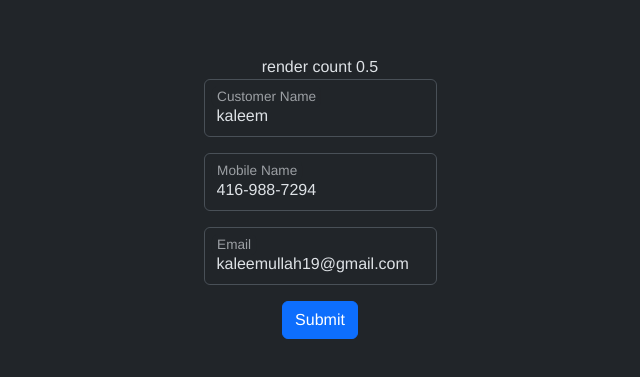
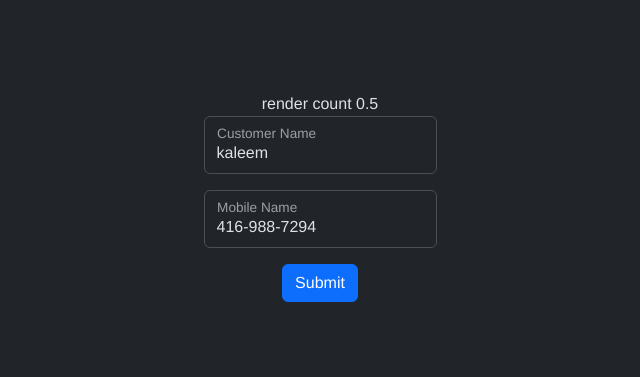
Before and after one commit to kaleemullah19/react-hook-form, a React (Vite) app: page / in a window 1280 px wide. Shown: the part 203-580 px from the top of the page, without its empty margins (320-960 px from the left). Built offline with nearby package versions, Linux system fonts and the light colour scheme.

Commit message:
removing email field

```diff
--- a/src/TypicalForm.jsx
+++ b/src/TypicalForm.jsx
@@ -16,7 +16,6 @@ const TypicalForm = () => {
       .string()
       .matches(phoneRegExp, "Invalid Canadian mobile number format")
       .required("Mobile number is required"),
-    email: yup.string().required("Email address is required"),
   });
 
   // const validateFormData = () => {
@@ -72,7 +71,6 @@ const TypicalForm = () => {
     defaultValues: {
       CustomerName: "kaleem",
       mobile: "416-988-7294",
-      email: "kaleemullah19@gmail.com",
     },
   });
 
@@ -110,18 +108,6 @@ const TypicalForm = () => {
         <p>{errors.mobile?.message}</p>
       </div>
 
-      <div className="form-floating mb-3">
-        <input
-          type="text"
-          className="form-control"
-          placeholder="email"
-          name="email"
-          {...register("email")}
-          maxLength={12} // Prevents excessive input
-        />
-        <label>Email</label>
-        <p>{errors.email?.message}</p>
-      </div>
       <button type="submit" className="btn btn-primary">
         Submit
       </button>
```
